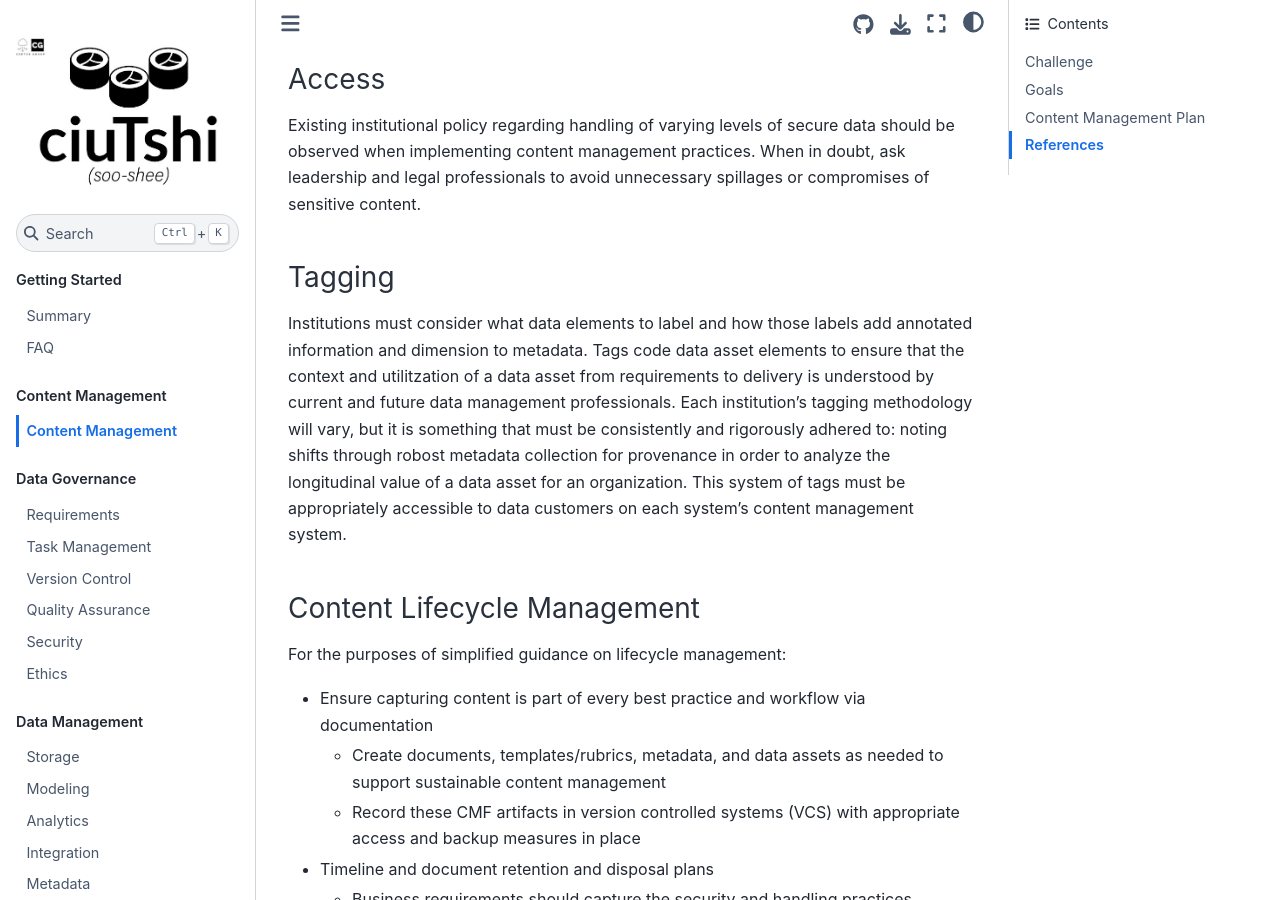
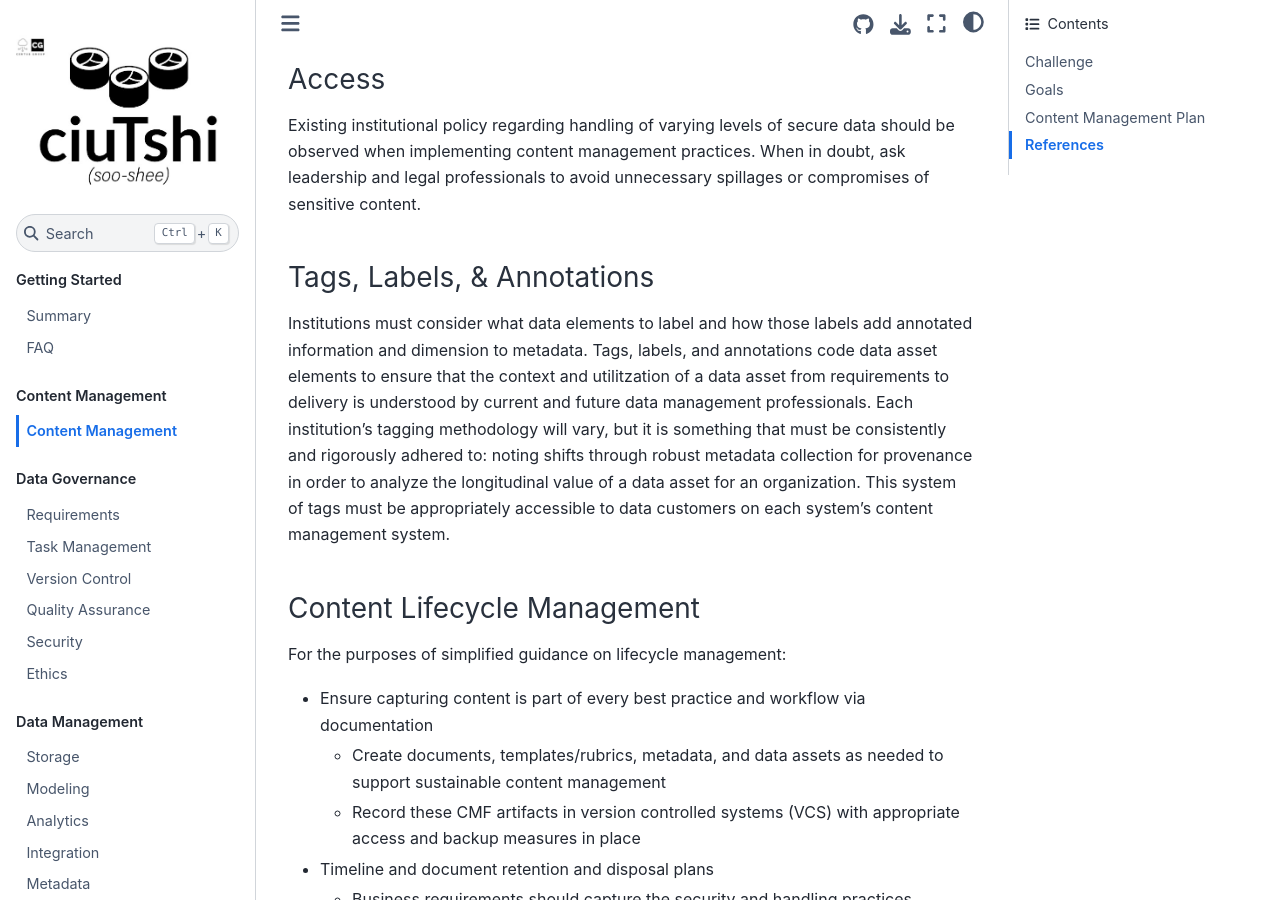
Before and after one commit to CertusGroup/ciutshi, a Sphinx documentation site: the page built from docs/source/content_management.md, in a window 1280 px wide and 900 px high, scrolled down 4214 px. Built offline with Sphinx 7.4.7 and the Sphinx Book theme 1.1.4, drawn with Linux system fonts in a browser that asks for light colours.

Commit message:
cm - minor edits

```diff
--- a/docs/source/content_management.md
+++ b/docs/source/content_management.md
@@ -53,9 +53,9 @@ Templates and rubrics can be developed in any number of ways to suit the needs o
 
 Existing institutional policy regarding handling of varying levels of secure data should be observed when implementing content management practices. When in doubt, ask leadership and legal professionals to avoid unnecessary spillages or compromises of sensitive content.
 
-### Tagging
+### Tags, Labels, & Annotations
 
-Institutions must consider what data elements to label and how those labels add annotated information and dimension to metadata. Tags code data asset elements to ensure that the context and utilitzation of a data asset from requirements to delivery is understood by current and future data management professionals. Each institution's tagging methodology will vary, but it is something that must be consistently and rigorously adhered to: noting shifts through robost metadata collection for provenance in order to analyze the longitudinal value of a data asset for an organization. This system of tags must be appropriately accessible to data customers on each system's content management system.
+Institutions must consider what data elements to label and how those labels add annotated information and dimension to metadata. Tags, labels, and annotations code data asset elements to ensure that the context and utilitzation of a data asset from requirements to delivery is understood by current and future data management professionals. Each institution's tagging methodology will vary, but it is something that must be consistently and rigorously adhered to: noting shifts through robust metadata collection for provenance in order to analyze the longitudinal value of a data asset for an organization. This system of tags must be appropriately accessible to data customers on each system's content management system.
 
 ### Content Lifecycle Management
 
```
